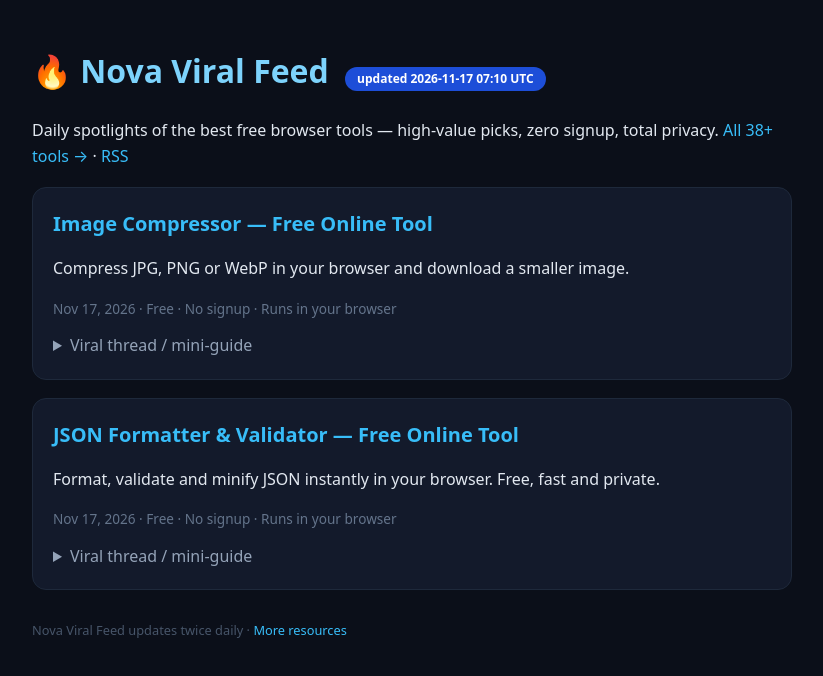
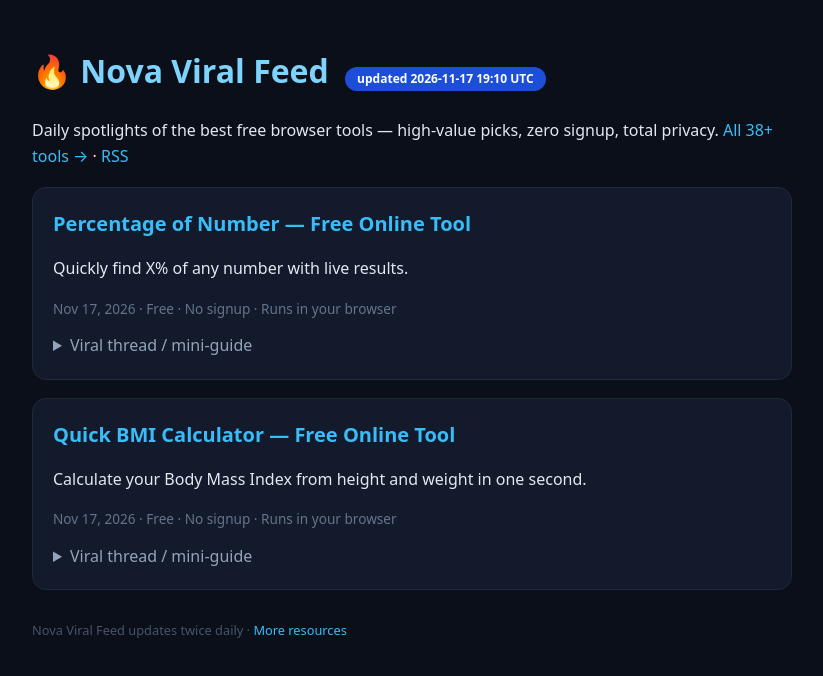
Before and after one commit to Ghost-Owner-01/nova-tools-hub, a plain HTML site: page viral-feed.html in a window 1280 px wide. Shown: the whole page, without its empty margins (228-1051 px from the left). Drawn offline with Linux system fonts and the light colour scheme.

Commit message:
viral feed: percentage-of-number,quick-bmi

```diff
--- a/viral-feed.html
+++ b/viral-feed.html
@@ -13,24 +13,24 @@ details{margin-top:10px} summary{cursor:pointer;color:#94a3b8}
 pre{background:#0b0f19;padding:12px;border-radius:8px;color:#cbd5e1}
 .badge{display:inline-block;background:#1d4ed8;color:#fff;border-radius:99px;padding:2px 12px;font-size:.75rem;margin-left:8px}
 </style></head><body>
-<h1>🔥 Nova Viral Feed <span class="badge">updated 2026-11-17 07:10 UTC</span></h1>
+<h1>🔥 Nova Viral Feed <span class="badge">updated 2026-11-17 19:10 UTC</span></h1>
 <p>Daily spotlights of the best free browser tools — high-value picks, zero signup, total privacy. <a href="https://ghost-owner-01.github.io/nova-tools-hub/">All 38+ tools →</a> · <a href="https://ghost-owner-01.github.io/nova-tools-hub/rss.xml">RSS</a></p>
 
 <article class="vcard">
-  <h2><a href="https://ghost-owner-01.github.io/nova-tools-hub/tools/image-compressor.html">Image Compressor — Free Online Tool</a></h2>
-  <p>Compress JPG, PNG or WebP in your browser and download a smaller image.</p>
+  <h2><a href="https://ghost-owner-01.github.io/nova-tools-hub/tools/percentage-of-number.html">Percentage of Number — Free Online Tool</a></h2>
+  <p>Quickly find X% of any number with live results.</p>
   <p class="vmeta">Nov 17, 2026 · Free · No signup · Runs in your browser</p>
-  <details><summary>Viral thread / mini-guide</summary><pre style="white-space:pre-wrap;font-family:inherit">## Image Compressor — Free Online Tool — the 30-second version
+  <details><summary>Viral thread / mini-guide</summary><pre style="white-space:pre-wrap;font-family:inherit">## Percentage of Number — Free Online Tool — the 30-second version
 
-Everyone pays for image compressor — free online tool apps. You don't have to.
+Everyone pays for percentage of number — free online tool apps. You don't have to.
 
-**1.** Open https://ghost-owner-01.github.io/nova-tools-hub/tools/image-compressor.html — zero signup, zero ads-in-your-face
+**1.** Open https://ghost-owner-01.github.io/nova-tools-hub/tools/percentage-of-number.html — zero signup, zero ads-in-your-face
 **2.** Drop your input, get results instantly
 **3.** Everything runs in YOUR browser — data never leaves your device
 **4.** Bookmark it. Works offline after first load. Free forever.
 
 ### Why this one
-Compress JPG, PNG or WebP in your browser and download a smaller image.
+Quickly find X% of any number with live results.
 
 ### The privacy angle
 Your input is processed client-side. No server upload. No tracking of what you type. That's the whole point.
@@ -39,29 +39,29 @@ Your input is processed client-side. No server upload. No tracking of what you t
 - Students: quick homework/assignment checks
 - Freelancers: client-ready outputs in seconds
 - Devs: fast validation without installing anything
-- Anyone: image compressor — free online tool without the app-store bloat
+- Anyone: percentage of number — free online tool without the app-store bloat
 
-Try it free: https://ghost-owner-01.github.io/nova-tools-hub/tools/image-compressor.html
+Try it free: https://ghost-owner-01.github.io/nova-tools-hub/tools/percentage-of-number.html
 More free tools: https://ghost-owner-01.github.io/nova-tools-hub/
 Sponsored: https://asiafilm.org
 </pre></details>
 </article>
 
 <article class="vcard">
-  <h2><a href="https://ghost-owner-01.github.io/nova-tools-hub/tools/json-formatter.html">JSON Formatter &amp; Validator — Free Online Tool</a></h2>
-  <p>Format, validate and minify JSON instantly in your browser. Free, fast and private.</p>
+  <h2><a href="https://ghost-owner-01.github.io/nova-tools-hub/tools/quick-bmi.html">Quick BMI Calculator — Free Online Tool</a></h2>
+  <p>Calculate your Body Mass Index from height and weight in one second.</p>
   <p class="vmeta">Nov 17, 2026 · Free · No signup · Runs in your browser</p>
-  <details><summary>Viral thread / mini-guide</summary><pre style="white-space:pre-wrap;font-family:inherit">## JSON Formatter &amp; Validator — Free Online Tool — the 30-second version
+  <details><summary>Viral thread / mini-guide</summary><pre style="white-space:pre-wrap;font-family:inherit">## Quick BMI Calculator — Free Online Tool — the 30-second version
 
-Everyone pays for json formatter &amp; validator — free online tool apps. You don't have to.
+Everyone pays for quick bmi calculator — free online tool apps. You don't have to.
 
-**1.** Open https://ghost-owner-01.github.io/nova-tools-hub/tools/json-formatter.html — zero signup, zero ads-in-your-face
+**1.** Open https://ghost-owner-01.github.io/nova-tools-hub/tools/quick-bmi.html — zero signup, zero ads-in-your-face
 **2.** Drop your input, get results instantly
 **3.** Everything runs in YOUR browser — data never leaves your device
 **4.** Bookmark it. Works offline after first load. Free forever.
 
 ### Why this one
-Format, validate and minify JSON instantly in your browser. Free, fast and private.
+Calculate your Body Mass Index from height and weight in one second.
 
 ### The privacy angle
 Your input is processed client-side. No server upload. No tracking of what you type. That's the whole point.
@@ -70,9 +70,9 @@ Your input is processed client-side. No server upload. No tracking of what you t
 - Students: quick homework/assignment checks
 - Freelancers: client-ready outputs in seconds
 - Devs: fast validation without installing anything
-- Anyone: json formatter &amp; validator — free online tool without the app-store bloat
+- Anyone: quick bmi calculator — free online tool without the app-store bloat
 
-Try it free: https://ghost-owner-01.github.io/nova-tools-hub/tools/json-formatter.html
+Try it free: https://ghost-owner-01.github.io/nova-tools-hub/tools/quick-bmi.html
 More free tools: https://ghost-owner-01.github.io/nova-tools-hub/
 Sponsored: https://asiafilm.org
 </pre></details>
```
Also changed, not shown: rss.xml (+8 -8 lines).
